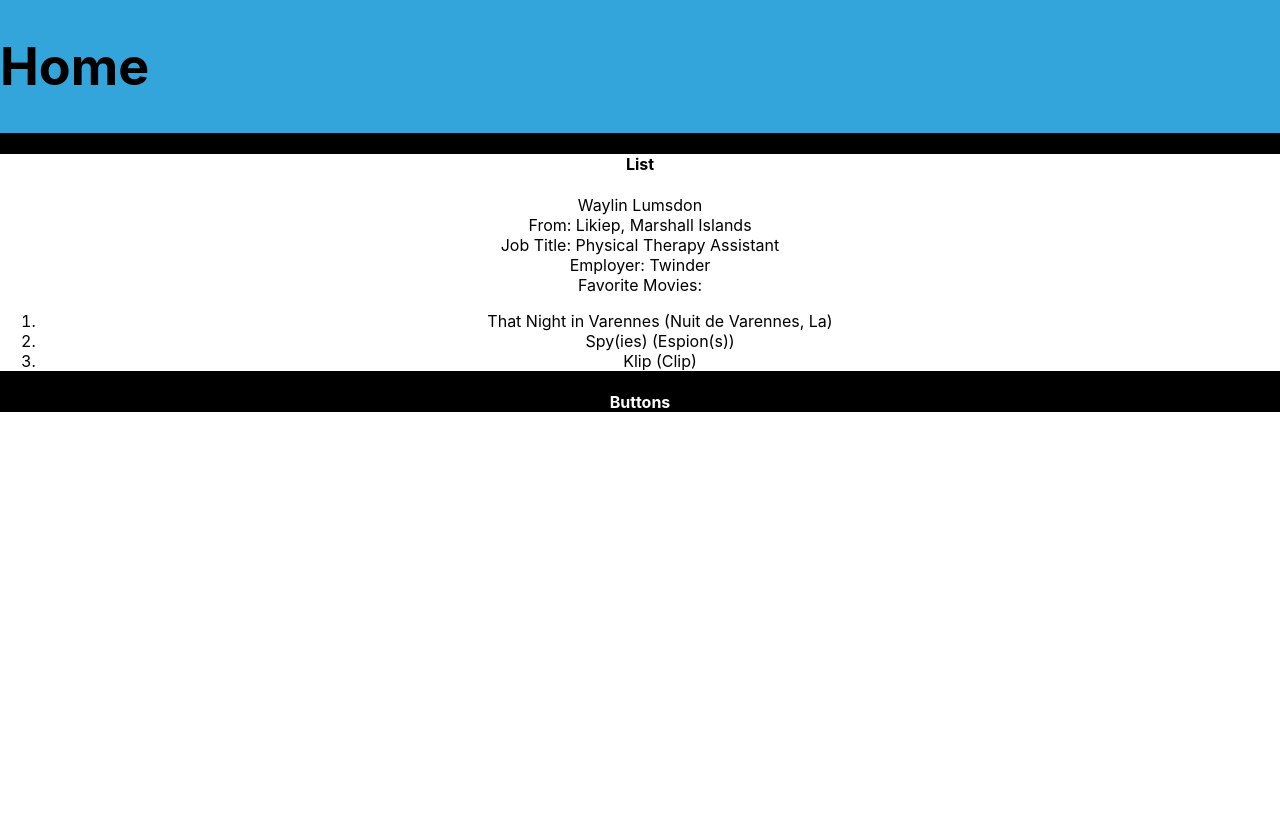
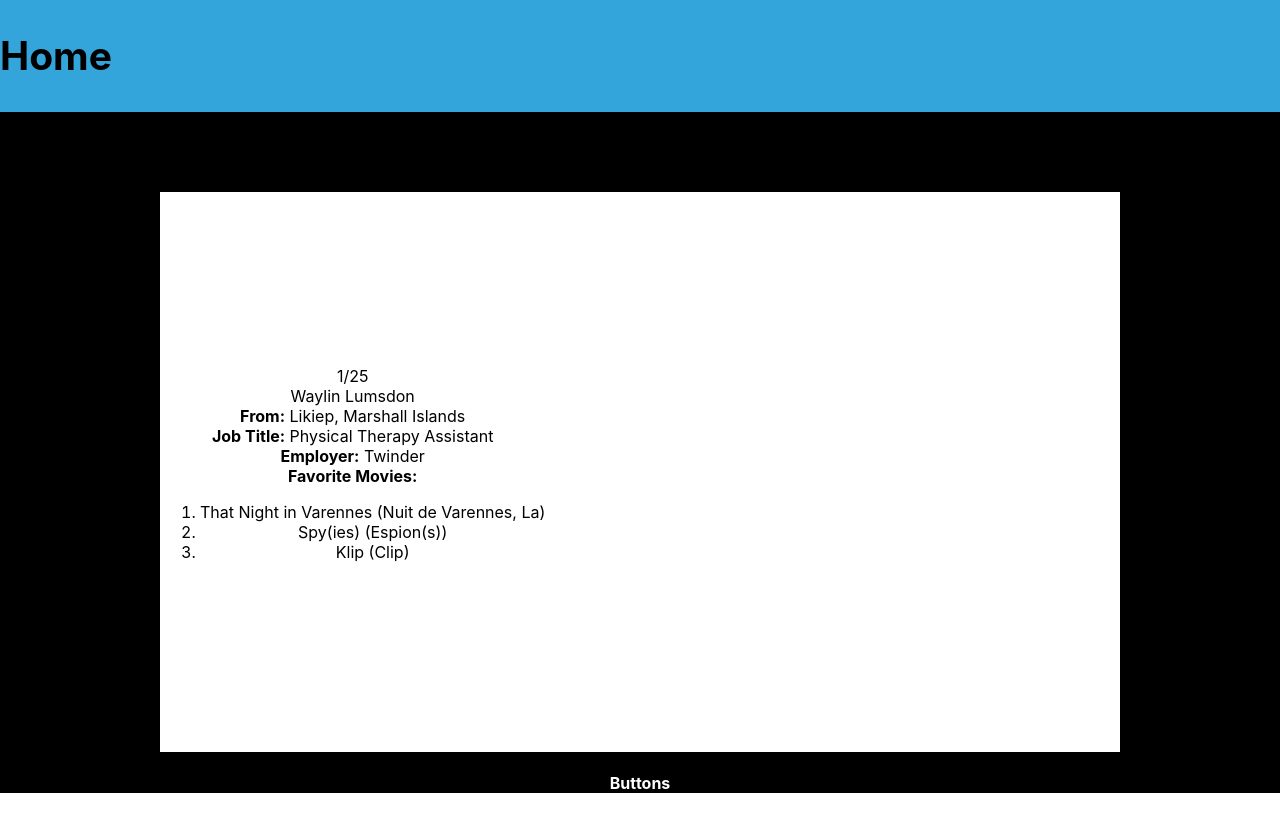
Before and after one commit to AutoDave91/react-iii, a React (Create React App) app: page / in a window 1280 px wide. Built offline with nearby package versions, Linux system fonts and the light colour scheme.

Commit message:
Added header component

```diff
--- a/src/App.css
+++ b/src/App.css
@@ -18,12 +18,18 @@
   justify-content: flex-start;
   font-size: calc(10px + 2vmin);
   color: black;
+  margin-bottom: 10vh;
 }
 
 .List{
   background-color: white;
   color: black;
-  padding: auto;
+  margin: auto;
+  width: 75%;
+  height: 70vh;
+  display: flex;
+  align-items: center;
+
 }
 
 .Buttons{
--- a/src/App.js
+++ b/src/App.js
@@ -3,17 +3,17 @@ import logo from './logo.svg';
 import './App.css';
 import List from './components/List'
 import Buttons from './components/Buttons'
+import Header from './components/Header'
 
 class App extends Component {
   render(){
     return (
       <main className="App">
-        <header className="App-header">
-          <h1>Home</h1>
-        </header>
+        <section className='App-header'>
+          <Header />
+        </section>
         <section className='List'>
-          <h4>List</h4>
-            <List />
+          <List />
         </section>
         <section className='Buttons'>
         <h4>Buttons</h4>
--- /dev/null
+++ b/src/components/Header.js
@@ -0,0 +1,11 @@
+import React, {Component} from 'react'
+
+class Header extends Component{
+    render(){
+        return(
+            <h1>Home</h1>
+        )
+    }
+}
+
+export default Header
--- a/src/components/List.css
+++ /dev/null
@@ -1,5 +0,0 @@
-.whiteBox{
-    background-color: white;
-    color: black;
-    margin: 10vw;
-}
--- a/src/components/List.js
+++ b/src/components/List.js
@@ -14,16 +14,23 @@ class List extends Component{
         let contact = data
         return(
             <main className='whiteBox'>
+                <section>
+                    {contact[0].id}/{contact.length}
+                </section>
                 <section className='Name'>
                     {contact[0].name.first} {contact[0].name.last}
                 </section>
                 <section className='From'>
-                    From: {contact[0].city}, {contact[0].country}<br></br>
-                    Job Title: {contact[0].title}<br></br>
-                    Employer: {contact[0].employer}<br></br>
+                    <strong>From:</strong> {contact[0].city}, {contact[0].country}
+                </section>
+                <section className='Title'>
+                    <strong>Job Title:</strong> {contact[0].title}
+                </section>
+                <section className='Employer'>
+                    <strong>Employer:</strong> {contact[0].employer}
                 </section>
                 <section className='Movies'>
-                Favorite Movies: <ol>
+                <strong>Favorite Movies:</strong> <ol>
                     <li>{contact[0].favoriteMovies[0]}</li>
                     <li>{contact[0].favoriteMovies[1]}</li>
                     <li>{contact[0].favoriteMovies[2]}</li></ol>
```
Also changed, not shown: src/components/Header.css (added).
